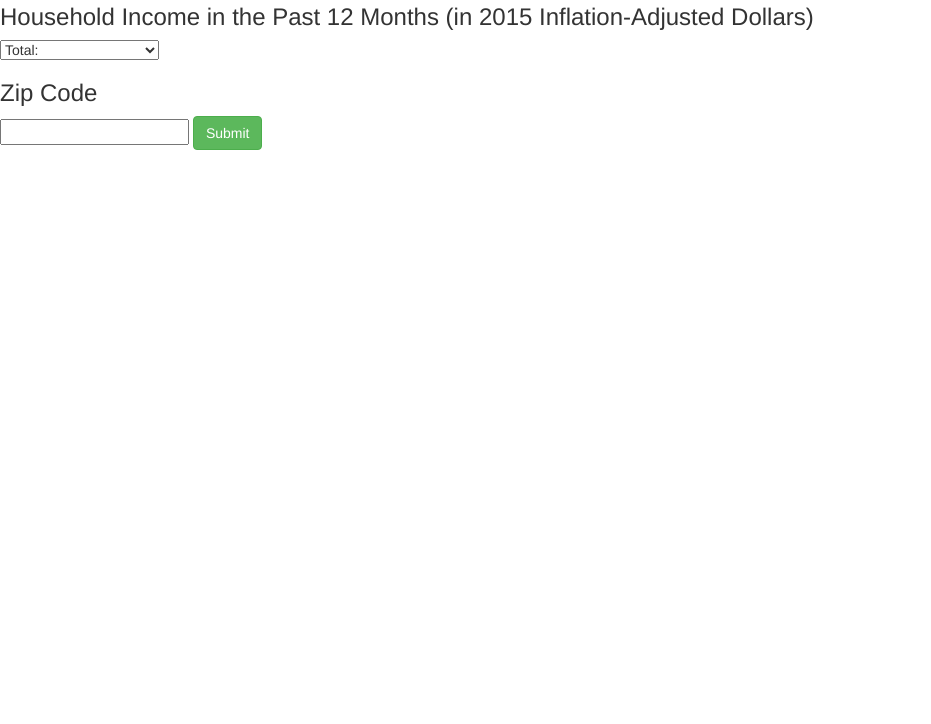
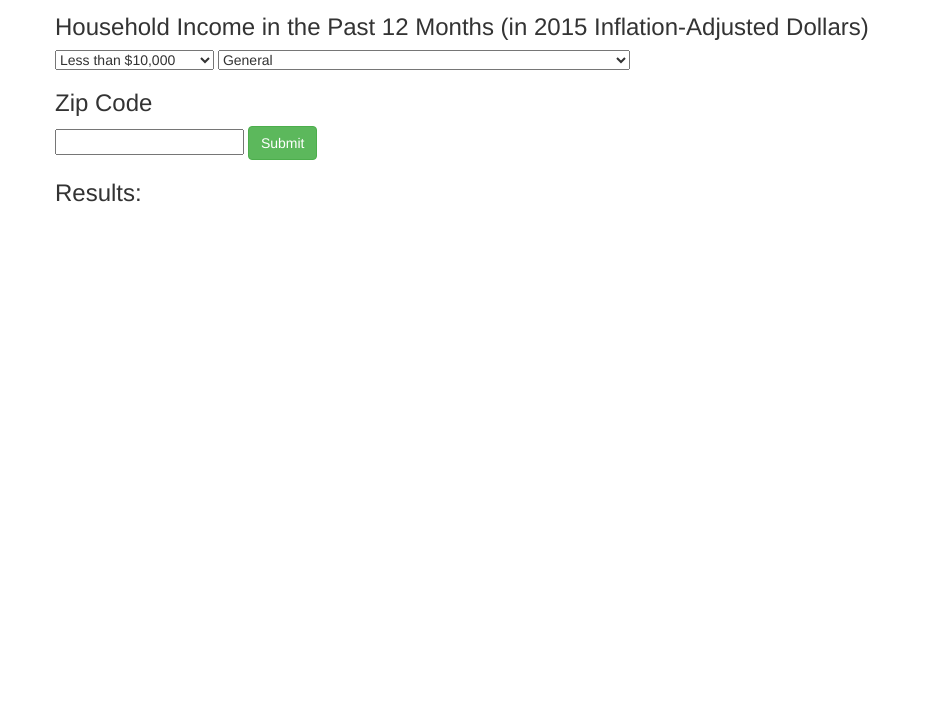
Before and after one commit to maryam-a/mnn-fact-finder, a website: page public/index.html in a window 1280 px wide. Shown: the part 76-800 px from the top of the page, without its empty margins (0-931 px from the left). Drawn offline with nearby package versions, Linux system fonts and the light colour scheme.

Commit message:
Users can choose income for a certain demographic

```diff
--- a/public/index.html
+++ b/public/index.html
@@ -22,46 +22,57 @@
 </head>
 
 <body>
+    <div class="container">
         <h1>Massachusetts Nonprofit Network</h1>
         <!--B19019 - Median Household Income in the Past 12 Months (in 2015 Inflation Adjusted Dollars)-->
         <!--B19025 - Aggregate Household Income in the Past 12 Months (in 2015 Inflation Adjusted Dollars)-->
+        <div class="row" id="income">
             <h3>Household Income in the Past 12 Months (in 2015 Inflation-Adjusted Dollars)</h3>
-    <select id="income">
-        <!--B19001_00xM is the Margin of Error-->
-        <!--B19001A_0xxE - (White Alone Householder)-->
-        <!--B19001B_0xxE - (Black or African American Alone Householder)-->
-        <!--B19001C_0xxE - (American Indian and Alaska Native Alone Householder)-->
-        <!--B19001D_0xxE - (White Alone Householder)-->
-        <!--B19001E_0xxE - (Native Hawaiian and Other Pacific Islander Alone Householder)-->
-        <!--B19001F_0xxE - (Some Other Race Alone Householder)-->
-        <!--B19001G_0xxE - (Two or More Races Householder)-->
-        <!--B19001H_0xxE - (White Alone, Not Hispanic or Latino Householder)-->
-        <!--B19001I_0xxE - (Hispanic or Latino Householder)-->
+            <select id="income-options">
+                <!--<option value="B19001_001E">Total:</option>-->
+                <option value="002E">Less than &#36;10,000</option>
+                <option value="003E">&#36;10,000 to &#36;14,999</option>
+                <option value="004E">&#36;15,000 to &#36;19,999</option>
+                <option value="005E">&#36;20,000 to &#36;24,999</option>
+                <option value="006E">&#36;25,000 to &#36;29,999</option>
+                <option value="007E">&#36;30,000 to &#36;34,999</option>
+                <option value="008E">&#36;35,000 to &#36;39,999</option>
+                <option value="009E">&#36;40,000 to &#36;44,999</option>
+                <option value="010E">&#36;45,000 to &#36;49,999</option>
+                <option value="011E">&#36;50,000 to &#36;59,999</option>
+                <option value="012E">&#36;60,000 to &#36;74,999</option>
+                <option value="013E">&#36;75,000 to &#36;99,999</option>
+                <option value="014E">&#36;100,000 to &#36;124,999</option>
+                <option value="015E">&#36;125,000 to &#36;149,999</option>
+                <option value="016E">&#36;150,000 to &#36;199,999</option>
+                <option value="017E">&#36;200,000 or more</option>
+            </select>
 
-        <option value="B19001_001E">Total:</option> <!--what does this do?-->
-        <option value="B19001_002E">Less than &#36;10,000</option>
-        <option value="B19001_003E">&#36;10,000 to &#36;14,999</option>
-        <option value="B19001_004E">&#36;15,000 to &#36;19,999</option>
-        <option value="B19001_005E">&#36;20,000 to &#36;24,999</option>
-        <option value="B19001_006E">&#36;25,000 to &#36;29,999</option>
-        <option value="B19001_007E">&#36;30,000 to &#36;34,999</option>
-        <option value="B19001_008E">&#36;35,000 to &#36;39,999</option>
-        <option value="B19001_009E">&#36;40,000 to &#36;44,999</option>
-        <option value="B19001_010E">&#36;45,000 to &#36;49,999</option>
-        <option value="B19001_011E">&#36;50,000 to &#36;59,999</option>
-        <option value="B19001_012E">&#36;60,000 to &#36;74,999</option>
-        <option value="B19001_013E">&#36;75,000 to &#36;99,999</option>
-        <option value="B19001_014E">&#36;100,000 to &#36;124,999</option>
-        <option value="B19001_015E">&#36;125,000 to &#36;149,999</option>
-        <option value="B19001_016E">&#36;150,000 to &#36;199,999</option>
-        <option value="B19001_017E">&#36;200,000 or more</option>
+            <select id="demographic-options">
+                <option selected="selected" value="B19001_">General</option>
+                <option value="B19001A_">White Alone Householder</option>
+                <option value="B19001B_">Black or African American Alone Householder</option>
+                <option value="B19001C_">American Indian and Alaska Native Alone Householder</option>
+                <option value="B19001D_">Asian Alone Householder</option>
+                <option value="B19001E_">Native Hawaiian and Other Pacific Islander Alone Householder</option>
+                <option value="B19001F_">Some Other Race Alone Householder</option>
+                <option value="B19001G_">Two or More Races Householder</option>
+                <option value="B19001H_">White Alone, Not Hispanic or Latino Householder</option>
+                <option value="B19001I_">Hispanic or Latino Householder</option>
+            </select>
+        </div>
 
-    </select>
+        <div class="row" id="location-info">
             <h3>Zip Code</h3>
             <input type="text" id="zip-code" name="zip-code">
             <button type="button" class="btn btn-success" id="submit">Submit</button>
+        </div>
 
-
+        <div class="row" id="results">
+            <h3>Results:</h3>
+            <div id="response"></div>
+        </div>
+    </div>
 </body>
 
 </html>
--- a/public/js/index.js
+++ b/public/js/index.js
@@ -3,7 +3,8 @@ var BASE_URL = "http://api.census.gov/data/2015/acs1";
 
 $(document).ready(function () {
     $(document).on('click', "#submit", function (e) {
-        var incomeChoice = $('#income option:selected').val();
+        var incomeChoice = $('#income-options option:selected').val();
+        var demographicChoice = $('#demographic-options option:selected').val();
 
         $.ajax("/income", {
             "method": "POST",
@@ -14,13 +15,13 @@ $(document).ready(function () {
                 $.ajax(BASE_URL, {
                     "method": "GET",
                     "data": {
-                        get: "NAME," + incomeChoice,
+                        get: "NAME," + demographicChoice + incomeChoice,
                         for: "county:" + response.county_fip,
                         in: "state:" + STATE_FIP,
                         key: KEY
                     },
                     "success": function (resp) {
-                        console.log(JSON.stringify(resp[1][1]));
+                        $("#response").text(resp[1][1]);
                     }
                 });
             }
```
Lines whose indentation alone changed are shown as unchanged.
